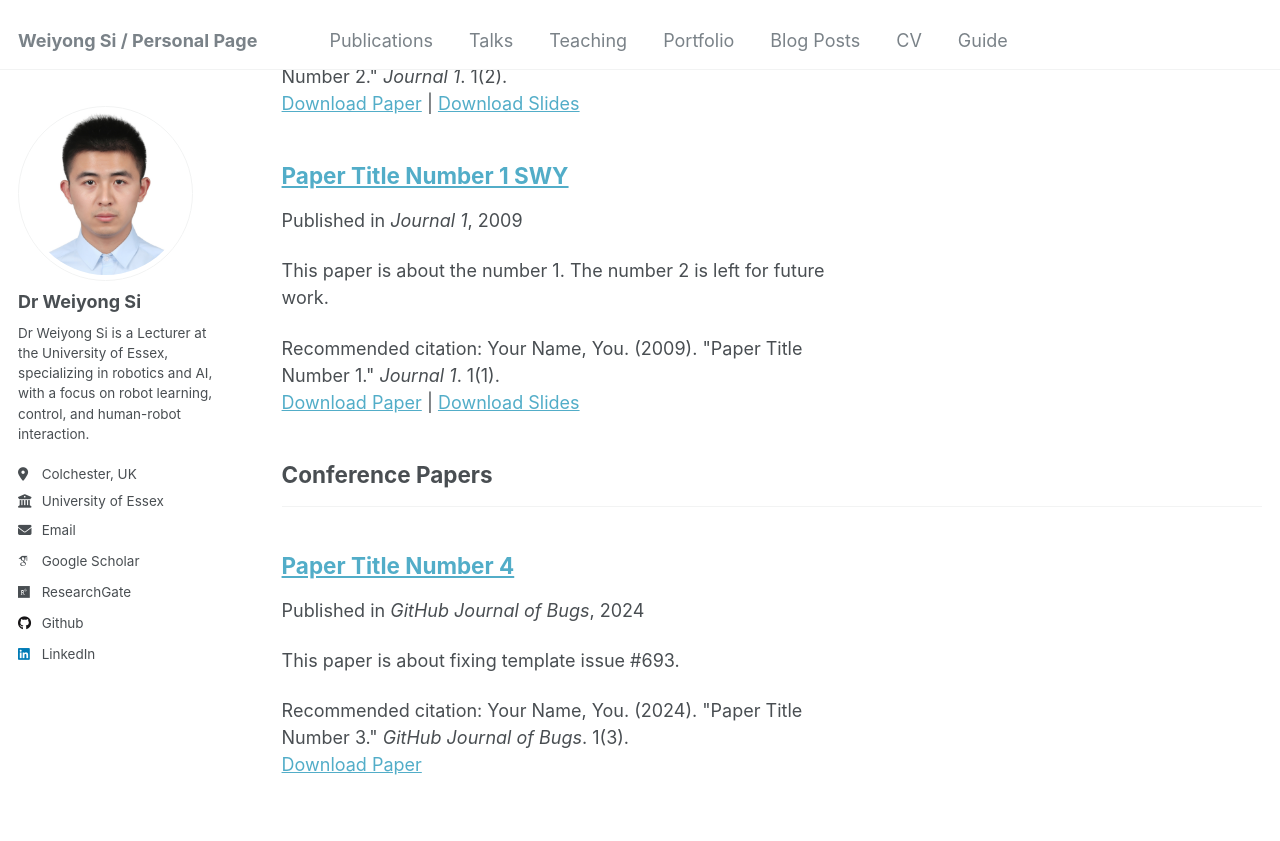
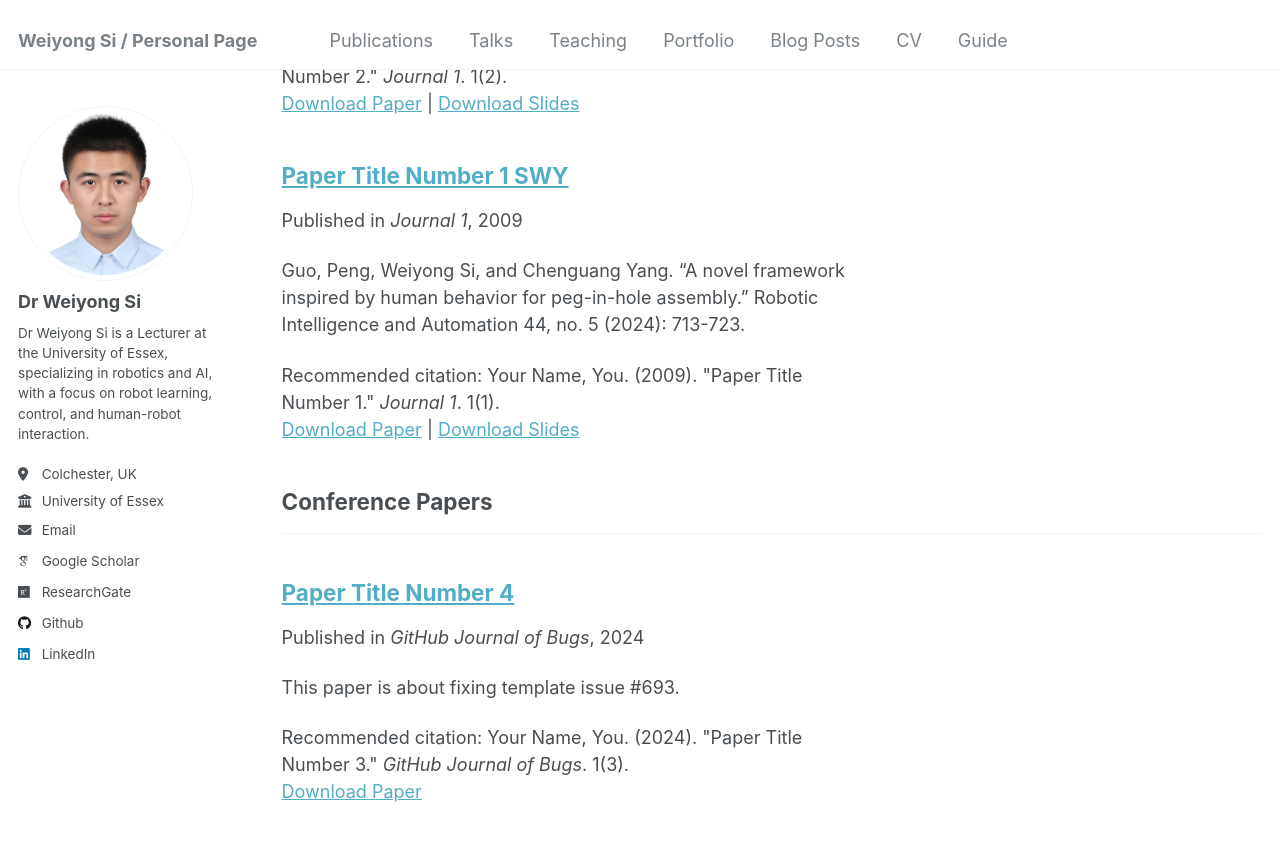
Before and after one commit to siweiyong/siweiyong.github.io, a Jekyll site: the page built from _pages/publications.html, in a window 1280 px wide and 900 px high, scrolled down 747 px. Shown: the top 841 px of the window. Built offline with Jekyll 4.4.1, drawn with Linux system fonts in a browser that asks for light colours; some web fonts are replaced.

Commit message:
Update 2009-10-01-paper-title-number-1.md

```diff
--- a/_publications/2009-10-01-paper-title-number-1.md
+++ b/_publications/2009-10-01-paper-title-number-1.md
@@ -4,6 +4,8 @@ collection: publications
 category: manuscripts
 permalink: /publication/2009-10-01-paper-title-number-1
 excerpt: 'This paper is about the number 1. The number 2 is left for future work.'
+excerpt: 'Guo, Peng, Weiyong Si, and Chenguang Yang. "A novel framework inspired by human behavior for peg-in-hole assembly." Robotic Intelligence and Automation 44, no. 5 (2024): 713-723.'
+
 date: 2009-10-01
 venue: 'Journal 1'
 slidesurl: 'http://academicpages.github.io/files/slides1.pdf'
```
